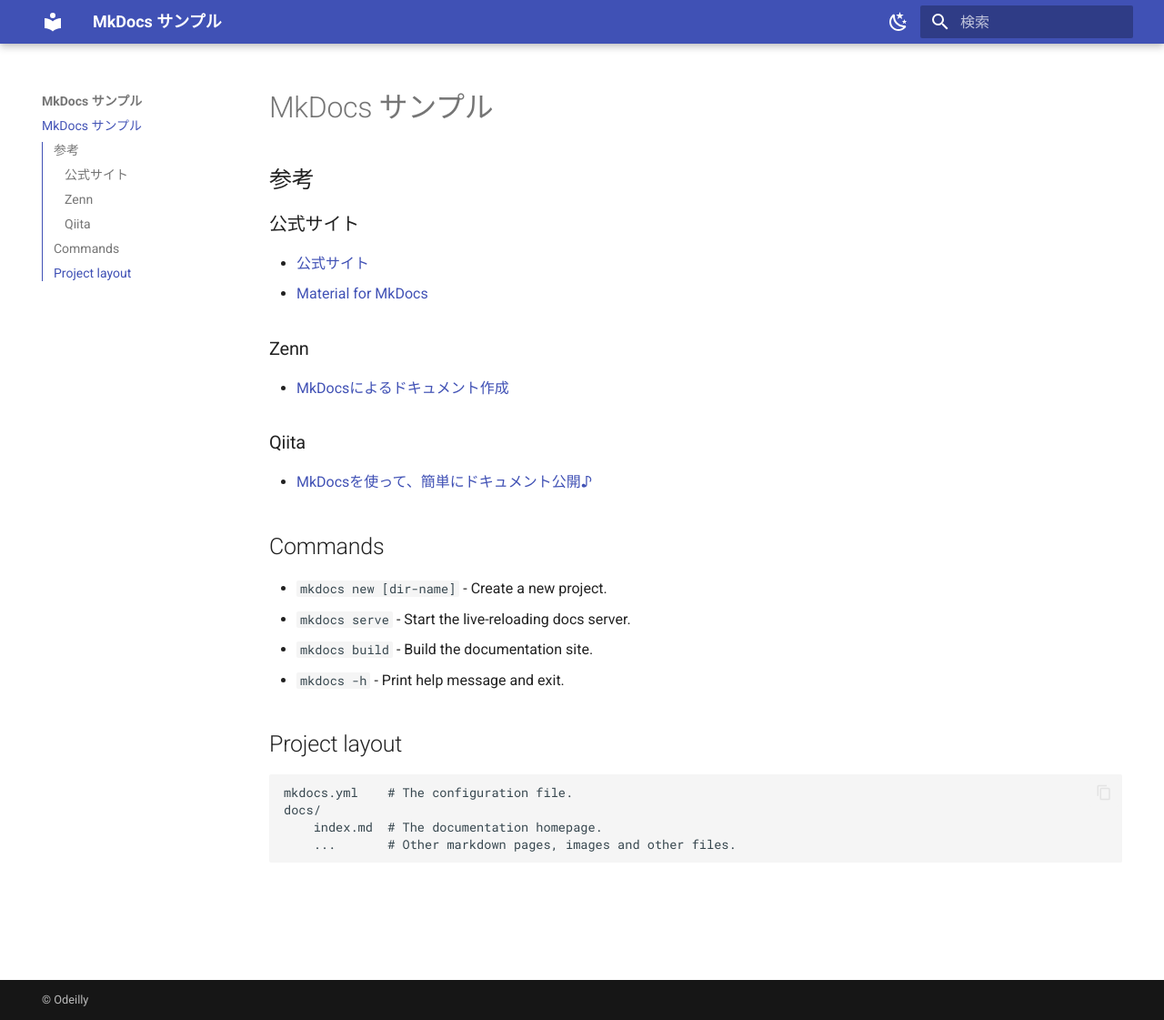
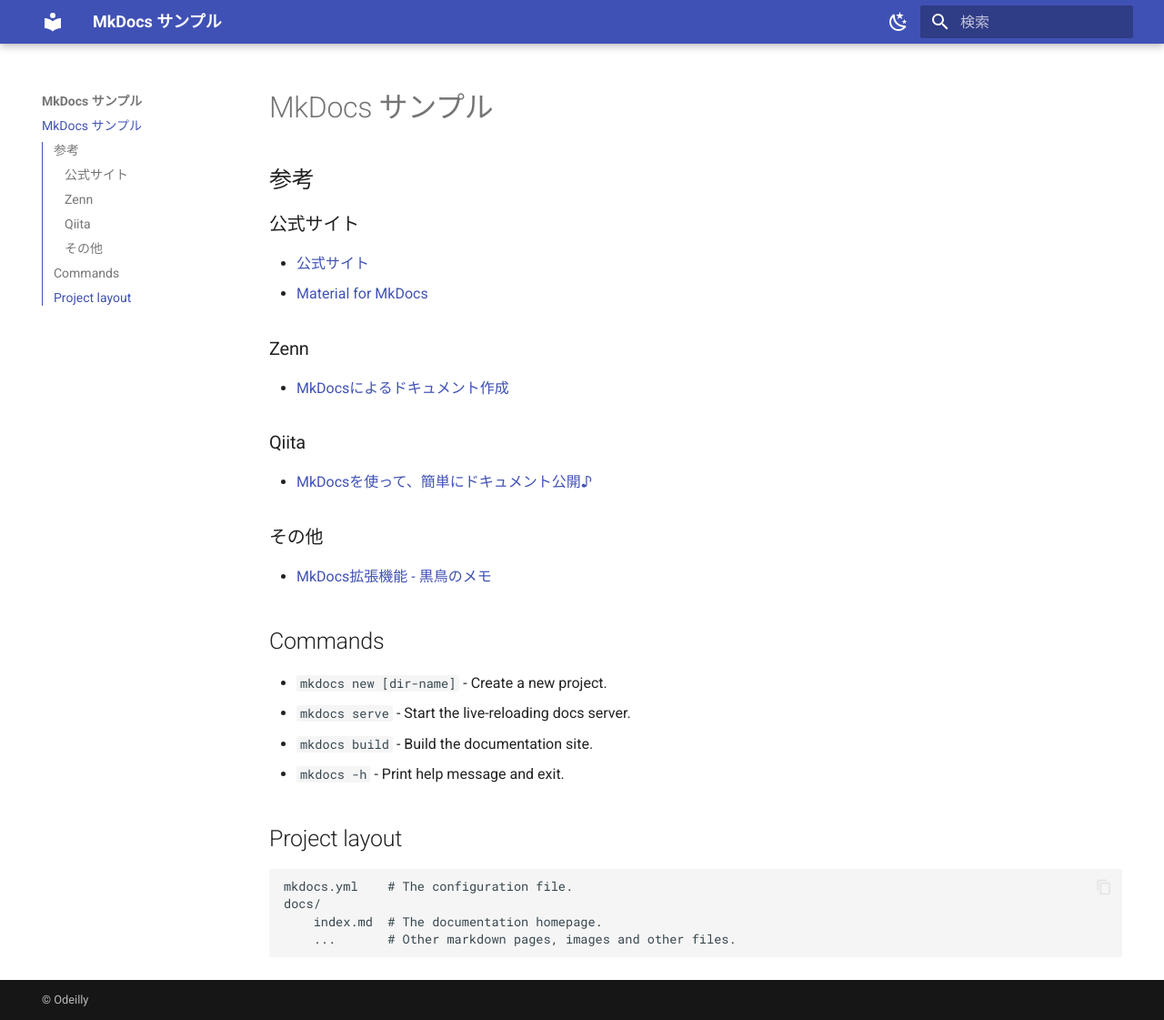
Before and after one commit to odeilly/mkdocs-sample, an MkDocs documentation site: the page built from docs/index.md, in a window 1280 px wide and 1121 px high. Shown: the whole window at 91% size. Built offline with MkDocs 1.6.1 and Material for MkDocs 9.7.7, drawn with Linux system fonts in a browser that asks for light colours.

Commit message:
参考サイト追加

```diff
--- a/docs/index.md
+++ b/docs/index.md
@@ -15,6 +15,10 @@
 
 - [MkDocsを使って、簡単にドキュメント公開♪](https://qiita.com/yagizo/items/fef66728f97b866a3bee)
 
+### その他
+
+- [MkDocs拡張機能 - 黒鳥のメモ](https://kurotorimkdocs.gitlab.io/kurotorimemo/040-Documents/MkDocs/Extension/)
+
 ## Commands
 
 - `mkdocs new [dir-name]` - Create a new project.
```
